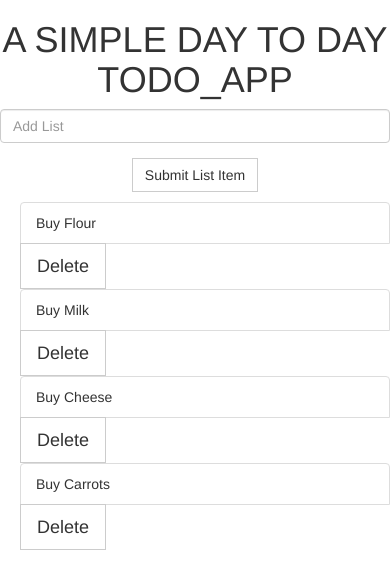
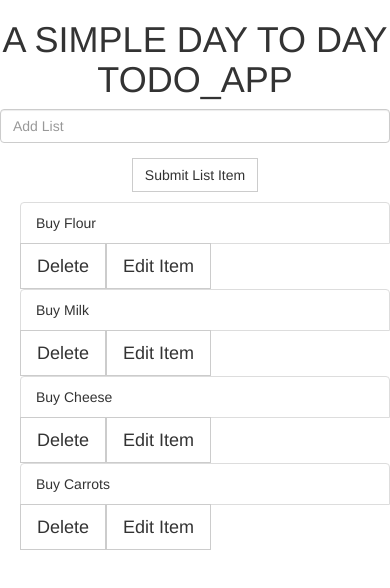
Before and after one commit to emmeiwhite/app-todo-list-and-more, a React (Create React App) app: page / in a window 390 px wide. Shown: the top 588 px of the page. Built offline with nearby package versions, Linux system fonts and the light colour scheme.

Commit message:
working on edit list

```diff
--- a/src/components/todoItem.js
+++ b/src/components/todoItem.js
@@ -1,17 +1,76 @@
 import React, { Component } from 'react';
 import * as p from 'prop-types';
 
-const TodoItem = (props)=>{
-    return  (
-        <div className="todoItemDiv">
-           <li
-            className={props.task.completed ?'completed list-group-item col-md-10':'list-group-item col-md-10'}
-            onClick={()=>props.handleClick(props.task)}> {props.task.name}
-            </li>
+class TodoItem extends Component{
+    constructor(props){
+        super(props);
 
-            <button className="col-md-1 btn btn-default btn-lg btn-rounded "onClick={()=>props.handleDelete(props.task)}>Delete</button>
-        </div>
-        );
+        this.state = {
+            isEditing:false
+        }
+    }
+
+    // 1. Rendering List function
+
+    renderList = ()=>{
+        // We are returning JSX
+        return (
+            <div className="todoItemDiv">
+               <li
+                className={this.props.task.completed ?'completed list-group-item col-md-10':'list-group-item col-md-10'}
+                onClick={()=>this.props.handleClick(this.props.task)}> {this.props.task.name}
+                </li>
+
+                <button className="col-md-1 btn btn-default btn-lg btn-rounded "onClick={()=>this.props.handleDelete(this.props.task)}>Delete</button>
+                {/* Now Editing the list !  */}
+                <button className="col-md-1 btn btn-default btn-lg btn-rounded "onClick={()=>this.toggleState()}>Edit Item</button>
+            </div>
+        )
+    }
+
+
+    // 2. Rendering Form to Edit List
+
+    renderForm = ()=>{
+        return(
+        <form onSubmit={this.props.editFormHandler}>
+            <div className="form-group col-md-10">
+                <input type="text" defaultValue={this.props.task.name} className="form-control " />
+            </div>
+
+            <div className="form-group col-md-2">
+                 <button type="submit" className="form-control  btn btn-warning ">Submit Edited Value</button>
+            </div>
+
+        </form>
+        )
+    }
+
+    // 3. toggling state
+
+    toggleState = ()=>{
+        const {isEditing} = this.state;
+
+        this.setState({
+            isEditing:!isEditing
+        })
+    }
+
+    // 4. submitting form to update the state
+
+
+    render(){
+        const {isEditing} = this.state; // Destructuring
+        return  (
+            <section>
+            {
+                isEditing ? this.renderForm() : this.renderList()
+            }
+            </section>
+
+            );
+    }
+
 
 }
 
--- a/src/components/todolist.js
+++ b/src/components/todolist.js
@@ -25,18 +25,11 @@ class TodoList extends Component {
 
         console.log(copiedList);
 
-        //  ====  Code to Delete the particular list  === //
-        // const newList = copiedList.filter(l=>l!==list);
-
-        // this.setState({
-        //     lists:newList
-        // })
-
         // Let's find index of current list being passed to the handler
         const index = copiedList.indexOf(list);
         console.log(index);
 
-        copiedList[index].completed=true;
+        copiedList[index].completed=true; // this click handle is just to dynamically set the CSS of li
         // Note: Throughout we are only working with the copied array, because we must not modify the state directly
         this.setState({
             lists:copiedList
@@ -66,7 +59,7 @@ class TodoList extends Component {
 
 
        newlists.push({
-           id:Math.floor(Math.random()*1000),
+           id:Math.floor(Math.random()*10000),
            name:this.state.currentTask,
            completed:false
        })
@@ -91,6 +84,8 @@ class TodoList extends Component {
         })
     }
 
+
+    //
 
     render() {
         return (
```
